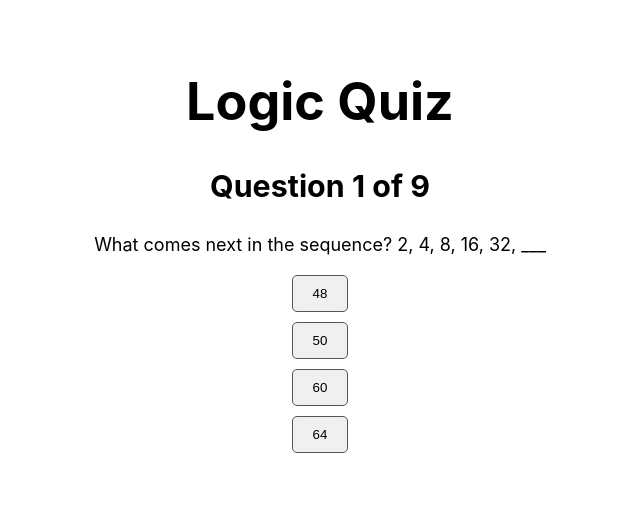
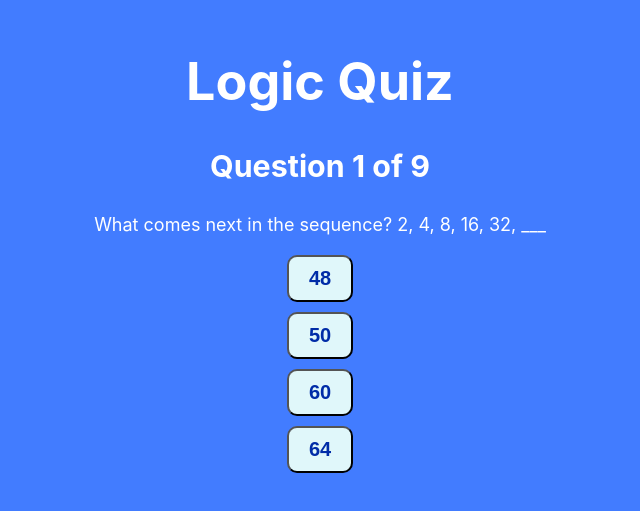
Before and after one commit to Urannni/BrainChallenge, a React (Create React App) app: page /Quiz in a window 1280 px wide. Shown: the part 151-662 px from the top of the page, without its empty margins (320-960 px from the left). Built offline with nearby package versions, Linux system fonts and the light colour scheme.

Commit message:
added styling to the quiz

```diff
--- a/src/App.css
+++ b/src/App.css
@@ -11,11 +11,12 @@
 .App-header {
   min-height: 100vh;
   display: flex;
+  background: #427cff;
   flex-direction: column;
   align-items: center;
   justify-content: center;
   font-size: calc(10px + 2vmin);
-  color: rgb(0, 0, 0);
+  color: #fff;
 }
 
 @keyframes App-logo-spin {
--- a/src/components/Home.jsx
+++ b/src/components/Home.jsx
@@ -1,19 +1,18 @@
-import React from 'react';
-import { useNavigate } from 'react-router-dom';
-import '../App.css';
+import React from "react";
+import { useNavigate } from "react-router-dom";
+import "../App.css";
 
 function Home() {
   const navigate = useNavigate();
 
   const goToQuiz = () => {
-    navigate('/Quiz');
+    navigate("/Quiz");
   };
 
   return (
     <div className="App-header">
       <nav>
         <div className="links">
-          <a href="/">Home</a>
           <button onClick={goToQuiz}>Quiz</button>
         </div>
       </nav>
--- a/src/components/Quiz.css
+++ b/src/components/Quiz.css
@@ -0,0 +1,37 @@
+.div {
+  background: #002ca7;
+  width: 100%;
+  height: fixed;
+  font-size: 30px;
+  color: #E0F7FA;
+}
+.answerButton {
+  display: flex;
+  cursor: pointer;
+  margin: 10px auto;
+  padding: 10px 20px;
+  border-radius: 10px;
+  background-color: #E0F7FA;
+  color: #002ca7;
+  font-weight: 700;
+  font-size: 20px;
+}
+
+.restartButton {
+  background-color: #004da0;
+  color: white;
+  border: none;
+  padding: 10px 20px;
+  text-align: center;
+  text-decoration: none;
+  display: inline-block;
+  font-size: 16px;
+  border-radius: 8px;
+  cursor: pointer;
+  font-weight: 700;
+  font-size: 20px;
+}
+
+.restartButton:hover {
+  background-color: #0056b3;
+}
--- a/src/components/Quiz.jsx
+++ b/src/components/Quiz.jsx
@@ -1,5 +1,5 @@
 import React, { useState } from "react";
-import ".Quiz.css"
+import "./Quiz.css";
 
 
 const questions = [
@@ -92,22 +92,14 @@ function Quiz() {
             <button
               key={index}
               onClick={() => handleAnswerClick(option)}
-              style={{
-                display: "block",
-                margin: "10px auto",
-                padding: "10px 20px",
-                cursor: "pointer",
-                border: "1px solid #555",
-                borderRadius: "5px",
-                backgroundColor: "#f0f0f0",
-              }}
+              className="answerButton"
             >
               {option}
             </button>
           ))}
         </div>
       ) : (
-        <div>
+        <div className="div">
           <h1>🎉 Quiz Completed! 🎉</h1>
           <p>
             Your Score: {score} / {questions.length}
@@ -118,6 +110,7 @@ function Quiz() {
               setCurrentQuestion(0);
               setShowResult(false);
             }}
+            className="restartButton"
           >
             Restart Quiz
           </button>
```
